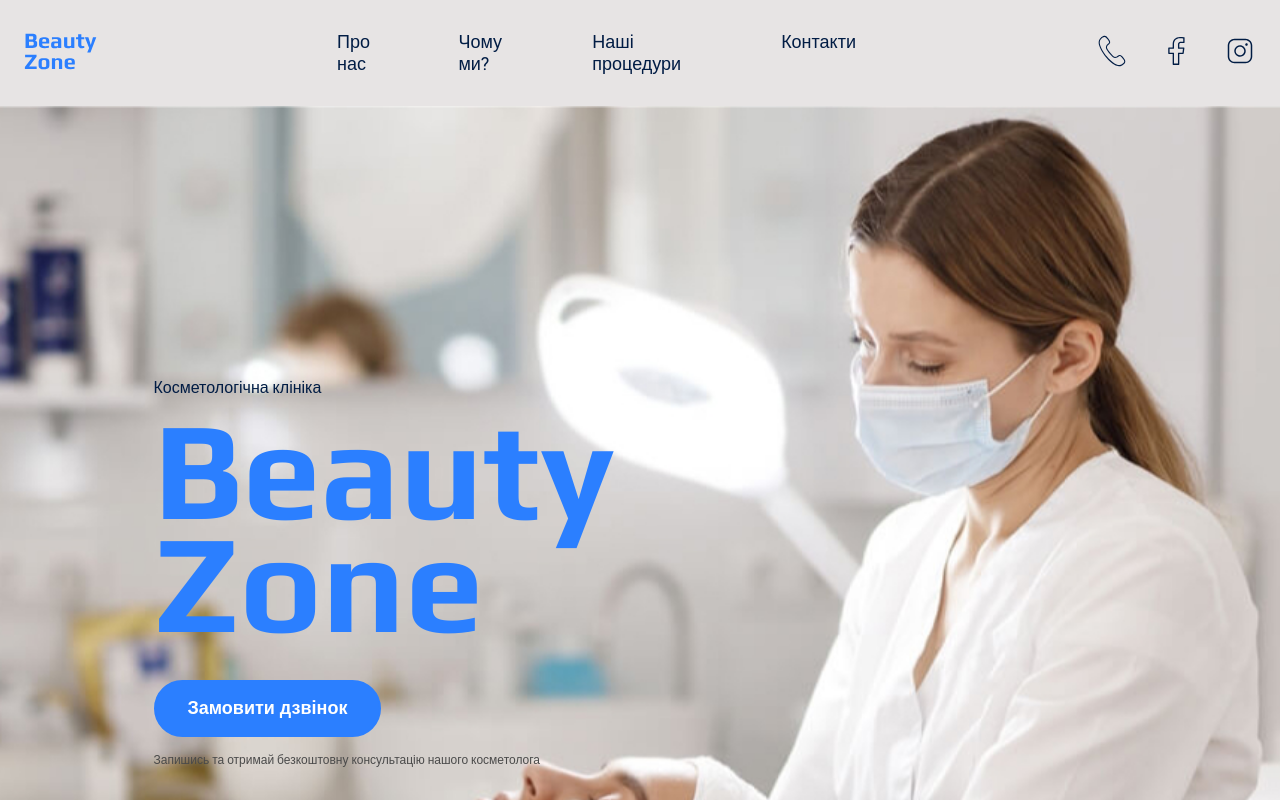
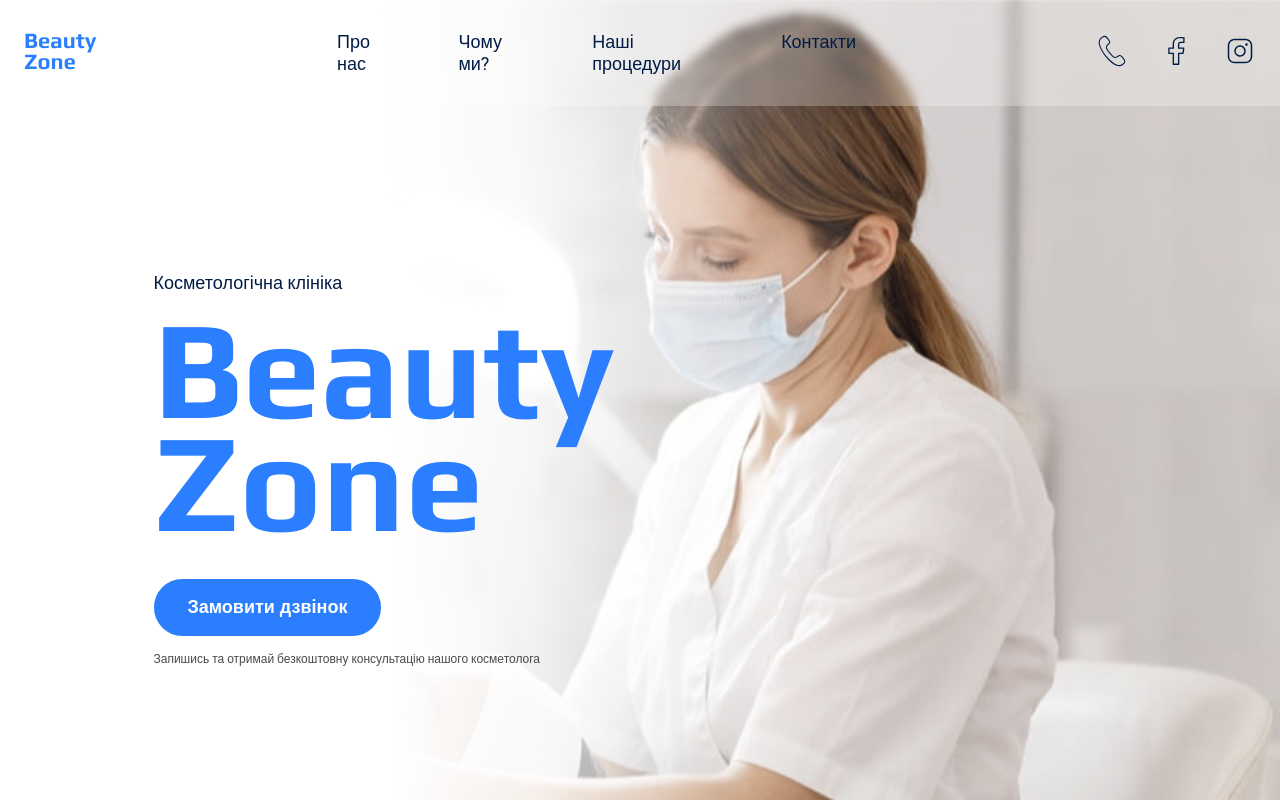
Before and after one commit to f0s1k/beauty-zone, a plain HTML site: page index.html in a window 1280 px wide. Shown: the top 800 px of the page. Drawn offline with Linux system fonts and the light colour scheme.

Commit message:
update index.html and styles.css

```diff
--- a/css/styles.css
+++ b/css/styles.css
@@ -49,6 +49,11 @@ body {
     font-weight: 400;
     margin: 0;
     padding: 0;
+    position: relative;
+}
+
+html {
+    scroll-behavior: smooth;
 }
 
 h1,
@@ -100,6 +105,7 @@ ul {
 .header-link {
     font-size: 18px;
     color: var(--color-primary-dark);
+    transition: .2s;
 }
 
 .header-link:hover {
@@ -108,6 +114,7 @@ ul {
 
 footer a {
     color: var(--color-primary-default);
+    transition: .2s;
 }
 
 footer a:hover {
@@ -116,10 +123,15 @@ footer a:hover {
 
 /* Header */
 .header {
-    background-color: #e7e4e4; /* remove */
+    background: rgba(255, 255, 255, 0.25);
+    backdrop-filter: blur(5px);
     height: 106px;
     display: flex;
     align-items: center;
+    position: absolute;
+    width: 100%;
+    top: 0;
+    left: 0;
 }
 
 .hero-title {
@@ -159,6 +171,7 @@ footer a:hover {
 
 .nav-icon {
     fill: var(--color-primary-dark);
+    transition: .2s;
 }
 
 .nav-icon:hover {
@@ -176,6 +189,7 @@ footer a:hover {
     cursor: pointer;
     padding: 16px 32px 16px 32px;
     margin-bottom: 16px;
+    transition: .2s;
 }
 
 .main-button:hover {
@@ -187,9 +201,9 @@ footer a:hover {
 /* Hero Section */
 .hero-section {
     padding: 272px 0;
-    background-image: url('../images/header-background.jpg');
+    background: linear-gradient(89deg, #FFF 30.62%, rgba(255, 255, 255, 0.85) 41.31%, rgba(255, 255, 255, 0.19) 58.65%, rgba(255, 255, 255, 0.00) 72.78%), url('../images/header-background.jpg');
     background-repeat: no-repeat;
-    background-position: center top;
+    background-position: right top;
     background-size: cover;
 }
 
@@ -212,6 +226,10 @@ footer a:hover {
 .button-info {
     font-size: 12px;
     color: var(--color-darkgray);
+}
+
+.hero-subtitle {
+    font-size: 18px;
 }
 
 /* Brand Section */
@@ -315,8 +333,21 @@ footer {
     margin-top: 94px;
 }
 
+.footer::after {
+    content: '';
+    width: 280px;
+    height: 170px;
+    background-image: url(../images/footer-img.png);
+    position: absolute;
+    background-repeat: no-repeat;
+    background-size: 100%;
+    bottom: 0;
+    right: 0;
+}
+
 .footer-icon {
     fill: var(--color-primary-default);
+    transition: .2s;
 }
 
 .footer-icon:hover {
--- a/index.html
+++ b/index.html
@@ -186,7 +186,7 @@
         </div>
       </section>
     </main>
-    <footer>
+    <footer class="footer">
       <div class="container-type-2">
         <div class="footer-container">
           <div class="footer-logo">
```
Also changed, not shown: images/footer-img.png (added).
